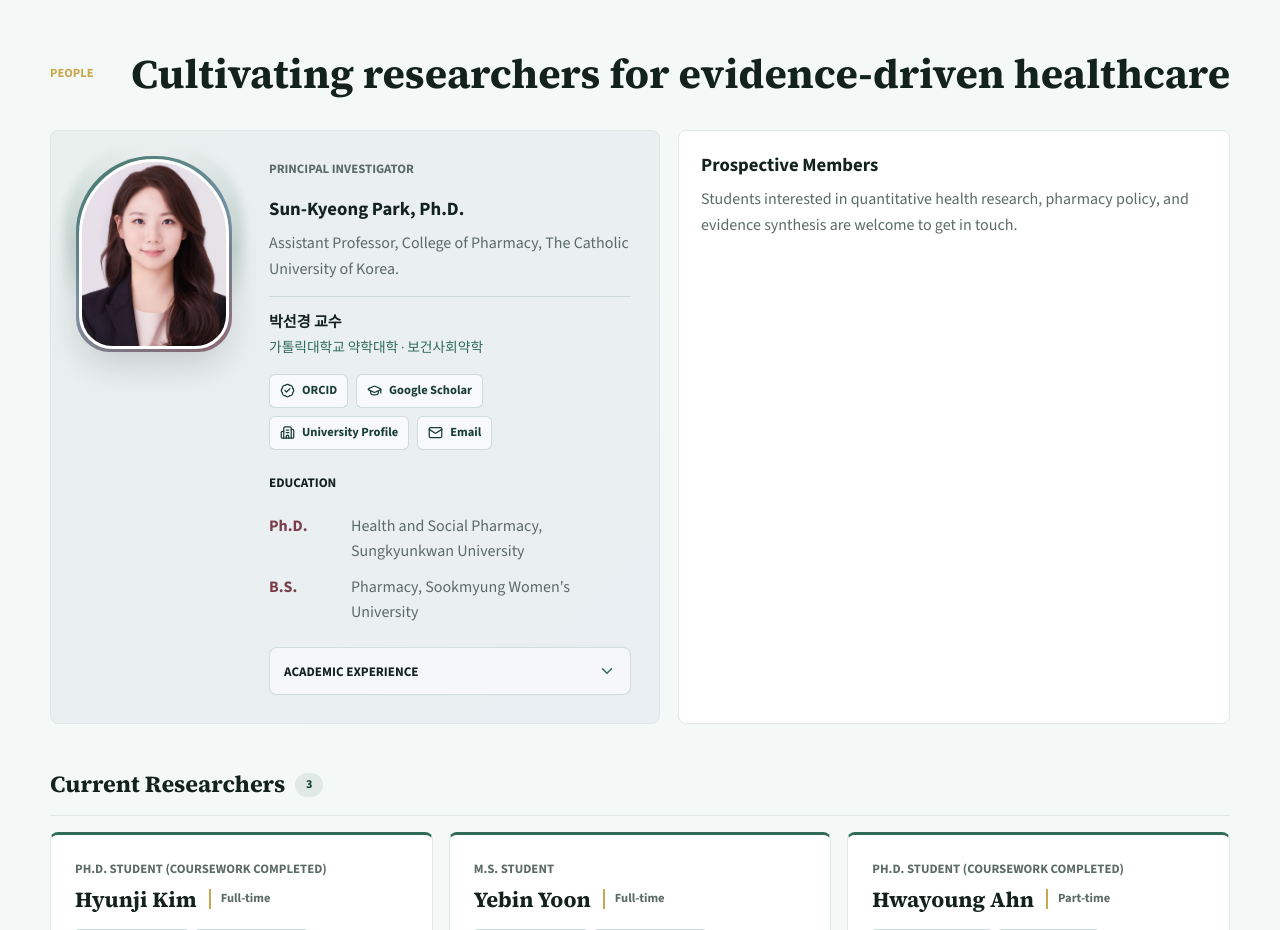
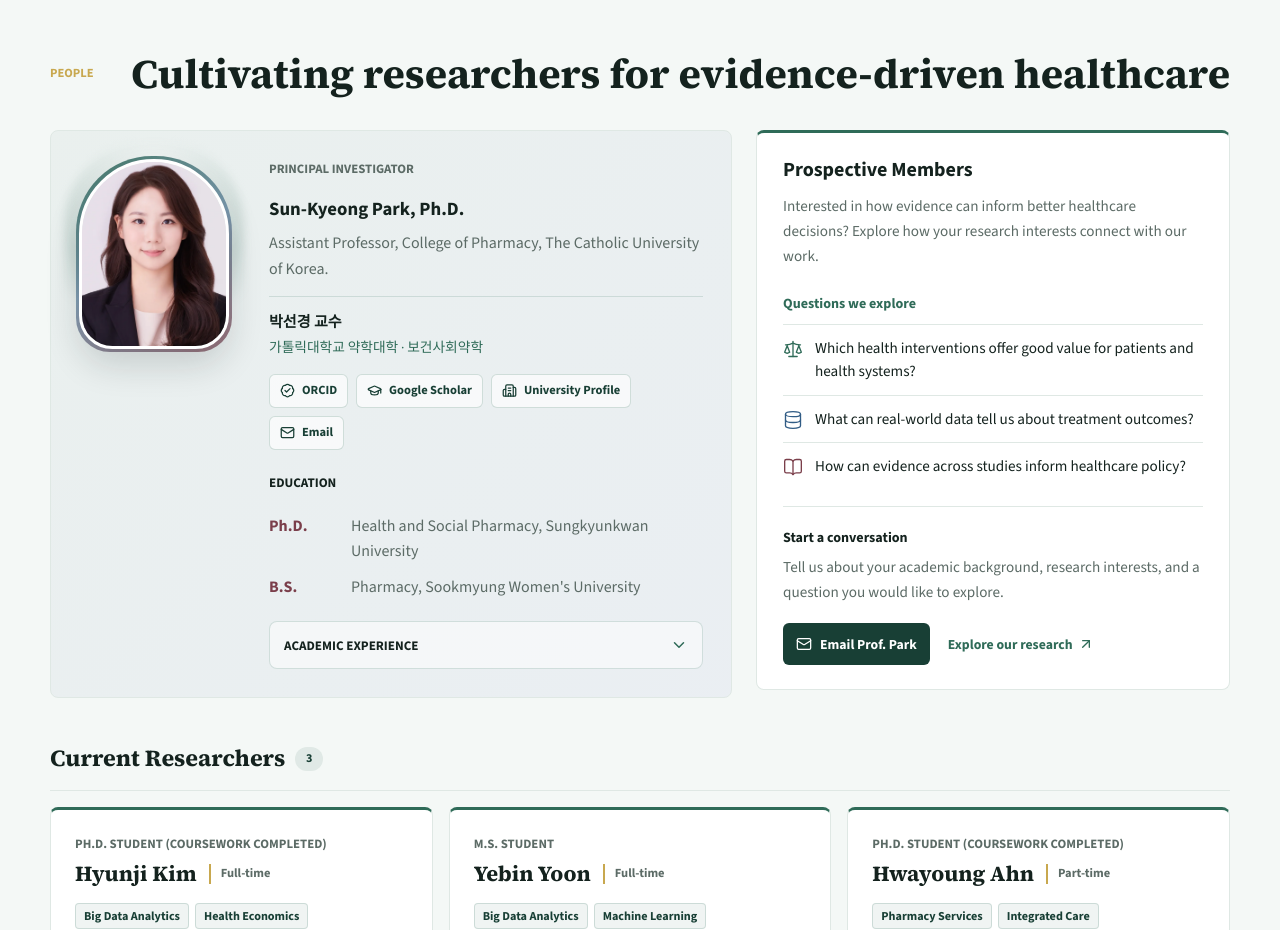
Before and after one commit to hmh6692/CUK-CORE-Lab, a website: page index.html in a window 1280 px wide. Shown: the part 3260-4190 px from the top of the page. Drawn offline with nearby package versions, Linux system fonts and the light colour scheme.

Commit message:
Add prospective member research questions and inquiry links

```diff
--- a/data/people.json
+++ b/data/people.json
@@ -114,7 +114,28 @@
     },
     {
       "title": "Prospective Members",
-      "description": "Students interested in quantitative health research, pharmacy policy, and evidence synthesis are welcome to get in touch."
+      "description": "Interested in how evidence can inform better healthcare decisions? Explore how your research interests connect with our work.",
+      "recruitment": {
+        "questionsTitle": "Questions we explore",
+        "questions": [
+          {
+            "icon": "scale",
+            "text": "Which health interventions offer good value for patients and health systems?"
+          },
+          {
+            "icon": "database",
+            "text": "What can real-world data tell us about treatment outcomes?"
+          },
+          {
+            "icon": "book-open",
+            "text": "How can evidence across studies inform healthcare policy?"
+          }
+        ],
+        "contactTitle": "Start a conversation",
+        "contactText": "Tell us about your academic background, research interests, and a question you would like to explore.",
+        "emailLabel": "Email Prof. Park",
+        "researchLabel": "Explore our research"
+      }
     }
   ]
 }
--- a/index.html
+++ b/index.html
@@ -153,9 +153,9 @@
       href="https://fonts.googleapis.com/css2?family=Noto+Sans+KR:wght@400;500;600;700&amp;family=Noto+Serif+KR:wght@500;600;700&amp;family=Source+Sans+3:wght@400;500;600;700;800&amp;family=Source+Serif+4:wght@600;700&amp;display=swap"
       rel="stylesheet"
     />
-    <link rel="stylesheet" href="styles.css?v=20261031-3" />
+    <link rel="stylesheet" href="styles.css?v=20261031-4" />
     <script src="https://unpkg.com/lucide@0.468.0/dist/umd/lucide.min.js" defer></script>
-    <script src="script.js?v=20261031-3" defer></script>
+    <script src="script.js?v=20261031-4" defer></script>
   </head>
   <body>
     <a class="skip-link" href="#main-content">Skip to main content</a>
@@ -334,7 +334,7 @@
 
         <div class="people-layout">
           <article class="pi-card" data-pi-card></article>
-          <div class="team-notes" data-team-notes></div>
+          <div class="team-notes" id="prospective-members" data-team-notes></div>
         </div>
 
         <div class="member-groups" data-member-grid hidden></div>
--- a/script.js
+++ b/script.js
@@ -485,6 +485,9 @@ function renderKoreanPage({ site, research, people, publications, korean = {} })
       ...item, sourceTitle: item.title,
       title: translated?.title || item.title,
       description: translated?.description || item.description,
+      recruitment: item.recruitment || translated?.recruitment
+        ? { ...item.recruitment, ...translated?.recruitment }
+        : undefined,
     };
   });
   renderSite({
@@ -715,6 +718,52 @@ function memberGroupHtml(title, members) {
   `;
 }
 
+function teamNoteHtml(note, pi) {
+  const recruitment = note.recruitment;
+  const questions = Array.isArray(recruitment?.questions)
+    ? recruitment.questions.filter((question) => question?.text) : [];
+  const detailed = Boolean(questions.length || recruitment?.contactTitle || recruitment?.contactText);
+  const emailLink = (pi.profileLinks || []).map((link) => safeProfileUrl(link.url))
+    .find((url) => url.startsWith("mailto:"));
+  return `
+    <article${detailed ? ' class="prospective-note"' : ""}>
+      <h3>${escapeHtml(note.title)}</h3>
+      <p>${escapeHtml(note.description)}</p>
+      ${questions.length ? `
+        <div class="recruitment-questions">
+          <h4>${escapeHtml(recruitment.questionsTitle || pageText("Questions we explore", "우리가 탐구하는 질문"))}</h4>
+          <ul>
+            ${questions.map((question) => `
+              <li>
+                <i data-lucide="${escapeHtml(question.icon || "circle-help")}" aria-hidden="true"></i>
+                <span>${escapeHtml(question.text)}</span>
+              </li>
+            `).join("")}
+          </ul>
+        </div>
+      ` : ""}
+      ${detailed ? `
+        <div class="recruitment-contact">
+          <h4>${escapeHtml(recruitment.contactTitle || pageText("Start a conversation", "관심 있는 연구 이야기를 들려주세요"))}</h4>
+          ${recruitment.contactText ? `<p>${escapeHtml(recruitment.contactText)}</p>` : ""}
+          <div class="recruitment-actions">
+            ${emailLink ? `
+              <a class="button recruitment-email" href="${escapeHtml(emailLink)}">
+                <i data-lucide="mail" aria-hidden="true"></i>
+                <span>${escapeHtml(recruitment.emailLabel || pageText("Email the PI", "연구책임자에게 문의"))}</span>
+              </a>
+            ` : ""}
+            <a class="recruitment-research" href="#research">
+              <span>${escapeHtml(recruitment.researchLabel || pageText("Explore our research", "연구 분야 살펴보기"))}</span>
+              <i data-lucide="arrow-up-right" aria-hidden="true"></i>
+            </a>
+          </div>
+        </div>
+      ` : ""}
+    </article>
+  `;
+}
+
 function renderPeople(people) {
   setText("[data-people-kicker]", people.kicker);
   setText("[data-people-title]", people.title);
@@ -752,16 +801,7 @@ function renderPeople(people) {
   if (teamNotes) teamNotes.hidden = notes.length === 0;
   setHtml(
     "[data-team-notes]",
-    notes
-      .map(
-        (note) => `
-          <article>
-            <h3>${escapeHtml(note.title)}</h3>
-            <p>${escapeHtml(note.description)}</p>
-          </article>
-        `,
-      )
-      .join(""),
+    notes.map((note) => teamNoteHtml(note, pi)).join(""),
   );
 
   const memberGrid = document.querySelector("[data-member-grid]");
--- a/styles.css
+++ b/styles.css
@@ -821,8 +821,9 @@ summary:focus-visible {
 
 .people-layout {
   display: grid;
-  grid-template-columns: minmax(0, 1.05fr) minmax(0, 0.95fr);
-  gap: 18px;
+  grid-template-columns: minmax(0, 1.18fr) minmax(0, 0.82fr);
+  align-items: start;
+  gap: 24px;
   max-width: var(--max);
   margin: 0 auto;
 }
@@ -1079,6 +1080,8 @@ summary:focus-visible {
 
 .team-notes {
   display: grid;
+  align-content: start;
+  min-width: 0;
   gap: 12px;
 }
 
@@ -1092,6 +1095,125 @@ summary:focus-visible {
 
 .team-notes h3 {
   margin-top: 0;
+}
+
+.team-notes .prospective-note {
+  padding: 24px 26px;
+  border-top: 3px solid var(--green-2);
+  box-shadow: none;
+}
+
+.prospective-note h3 {
+  margin-bottom: 12px;
+  font-size: 1.25rem;
+}
+
+.prospective-note p {
+  font-size: 0.95rem;
+  line-height: 1.65;
+}
+
+.prospective-note h4 {
+  margin: 0;
+  font-size: 0.88rem;
+  font-weight: 700;
+  line-height: 1.5;
+}
+
+.recruitment-questions {
+  margin-top: 24px;
+}
+
+.recruitment-questions h4 {
+  color: var(--green-2);
+}
+
+.recruitment-questions ul {
+  display: grid;
+  margin: 10px 0 0;
+  padding: 0;
+  list-style: none;
+}
+
+.recruitment-questions li {
+  display: grid;
+  grid-template-columns: 20px minmax(0, 1fr);
+  gap: 12px;
+  padding: 12px 0;
+  border-top: 1px solid var(--line);
+  font-size: 0.95rem;
+  line-height: 1.5;
+}
+
+.recruitment-questions svg,
+.recruitment-questions i {
+  width: 20px;
+  height: 20px;
+  margin-top: 2px;
+  color: var(--green-2);
+  stroke-width: 1.6;
+}
+
+.recruitment-questions li:nth-child(2) svg {
+  color: var(--blue);
+}
+
+.recruitment-questions li:nth-child(3) svg {
+  color: var(--burgundy);
+}
+
+.recruitment-contact {
+  margin-top: 16px;
+  padding-top: 20px;
+  border-top: 1px solid var(--line);
+}
+
+.recruitment-contact p {
+  margin-top: 7px;
+}
+
+.recruitment-actions {
+  display: flex;
+  flex-wrap: wrap;
+  align-items: center;
+  gap: 8px 18px;
+  margin-top: 18px;
+}
+
+.recruitment-email {
+  min-height: 42px;
+  padding: 8px 12px;
+  color: var(--paper);
+  background: var(--green);
+  font-size: 0.86rem;
+  line-height: 1.4;
+}
+
+.recruitment-email:hover {
+  background: var(--green-2);
+}
+
+.recruitment-email svg,
+.recruitment-research svg {
+  flex: 0 0 16px;
+  width: 16px;
+  height: 16px;
+}
+
+.recruitment-research {
+  display: inline-flex;
+  align-items: center;
+  gap: 5px;
+  min-height: 42px;
+  color: var(--green-2);
+  font-size: 0.86rem;
+  font-weight: 700;
+  line-height: 1.4;
+}
+
+.recruitment-research:hover span {
+  text-decoration: underline;
+  text-underline-offset: 4px;
 }
 
 .member-groups {
```
Also changed, not shown: admin/config.yml (+48 -0 lines), data/korean.json (+22 -1 lines), social-pharmacy/index.html (+2 -2 lines), tests/recruitment.test.cjs (added, +89 -0 lines), README.md.
